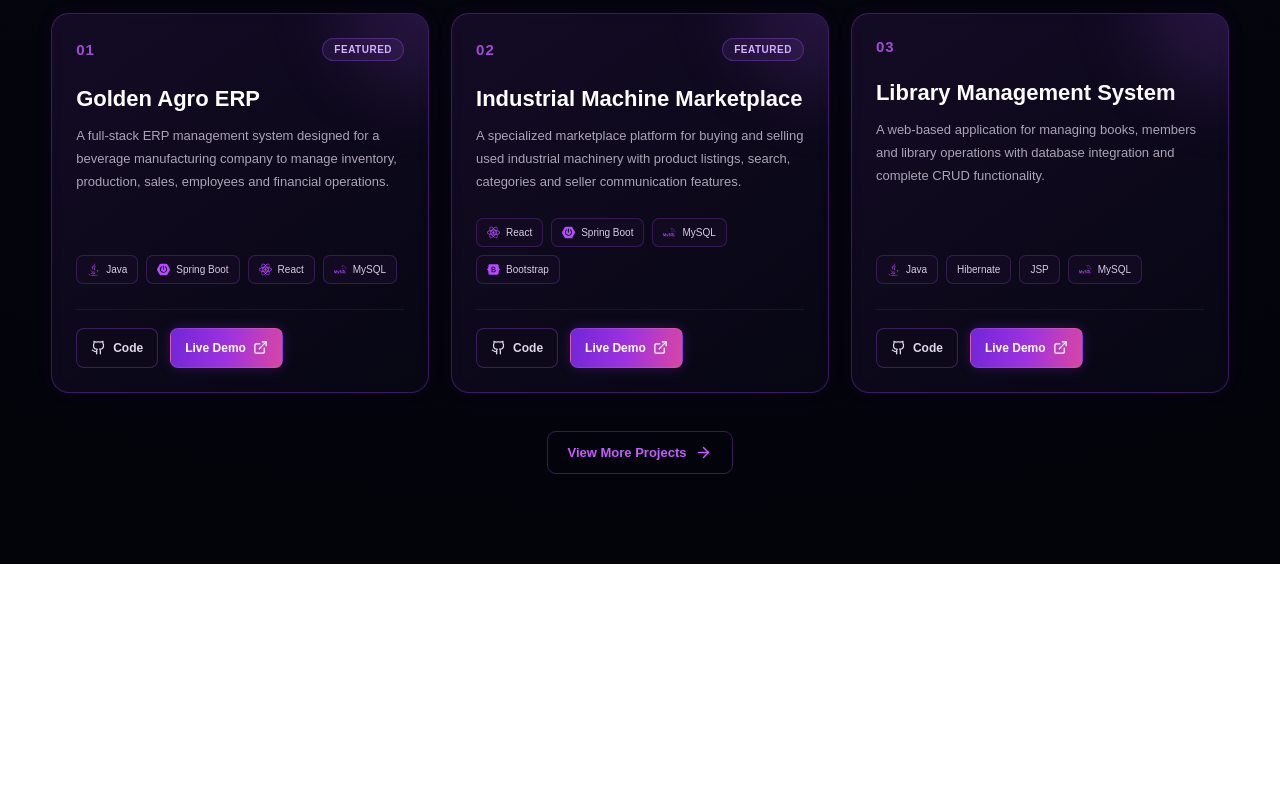
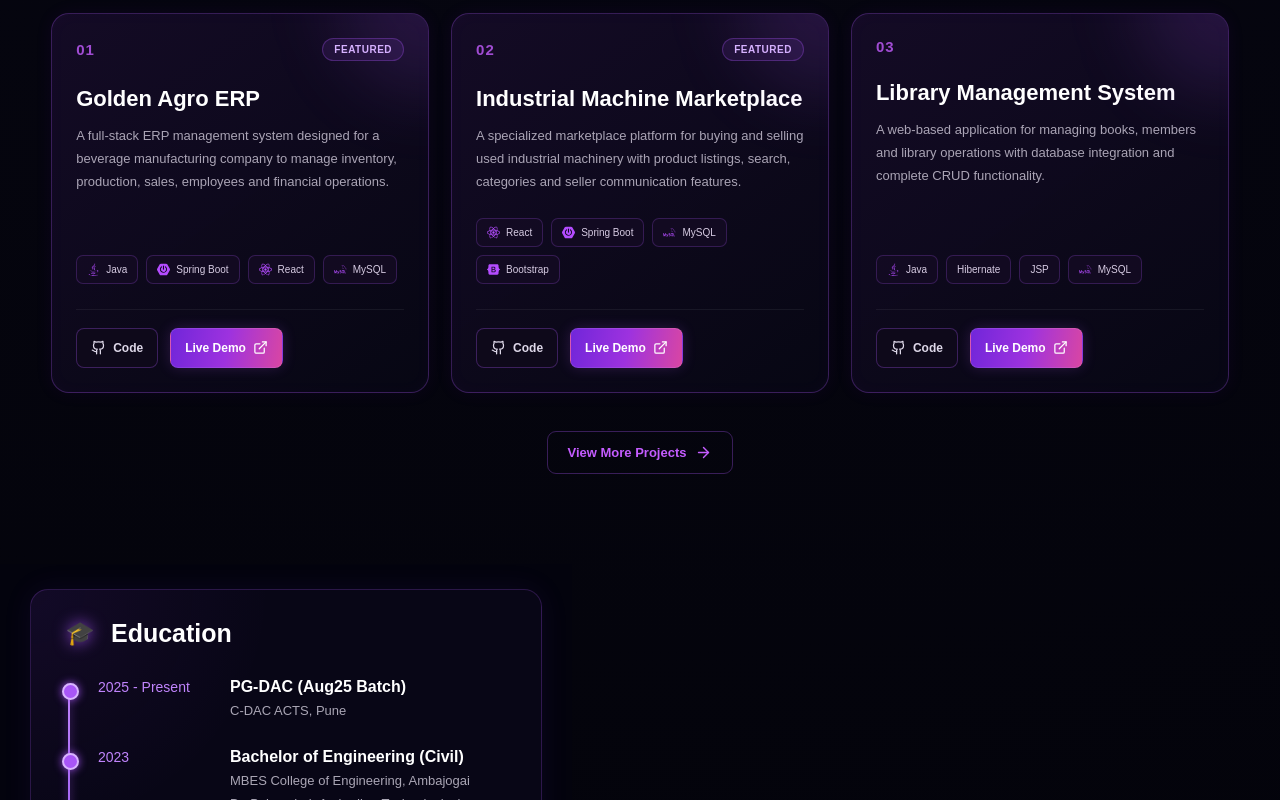
Before and after one commit to afridi1819/AfridiPortfolio, a React (Vite) app: page / in a window 1280 px wide. Shown: the part 2000-2800 px from the top of the page. Before the commit the page ends 2564 px from the top, so only its background shows below. Built offline with nearby package versions, Linux system fonts and the light colour scheme.

Commit message:
Add responsive education timeline section

```diff
--- a/src/App.jsx
+++ b/src/App.jsx
@@ -3,6 +3,7 @@ import Hero from "./components/Hero/Hero"
 import About from './components/About/About';
 import Skills from "./components/Skills/Skills";
 import Projects from "./components/Projects/Projects";
+import Education from "./components/Education/Education";
 
 function App(){
 
@@ -14,6 +15,7 @@ function App(){
     <About />
     <Skills />
     <Projects />
+    <Education />
     </>
 
   );
--- /dev/null
+++ b/src/components/Education/Education.css
@@ -0,0 +1,277 @@
+.education-section {
+    width: 40%;
+    padding: 25px 30px;
+    background: #03030d;
+}
+
+.education-container {
+    max-width: 1200px;
+    margin: 0 auto;
+
+    padding: 25px 30px;
+
+    background:
+        radial-gradient(circle at top left,
+            rgba(147, 51, 234, 0.08),
+            transparent 35%),
+        rgba(10, 8, 25, 0.85);
+
+    border: 1px solid rgba(168, 85, 247, 0.22);
+    border-radius: 18px;
+
+    box-shadow:
+        0 0 30px rgba(124, 58, 237, 0.08);
+}
+
+
+/* =========================
+   HEADING
+========================= */
+
+.education-heading {
+    display: flex;
+    align-items: center;
+    gap: 12px;
+
+    margin-bottom: 25px;
+}
+
+.education-heading h2 {
+    margin: 0;
+
+    color: #ffffff;
+    font-size: 25px;
+    font-weight: 600;
+}
+
+.education-icon {
+    display: flex;
+    align-items: center;
+    justify-content: center;
+
+    width: 38px;
+    height: 38px;
+
+    font-size: 23px;
+
+    filter:
+        drop-shadow(0 0 8px rgba(168, 85, 247, 0.8));
+}
+
+
+/* =========================
+   TIMELINE
+========================= */
+
+.education-timeline {
+    position: relative;
+}
+
+
+/* vertical purple line */
+
+.education-timeline::before {
+    content: "";
+
+    position: absolute;
+
+    top: 8px;
+    bottom: 20px;
+    left: 7px;
+
+    width: 2px;
+
+    background: linear-gradient(to bottom,
+            #c084fc,
+            #7c3aed);
+
+    box-shadow:
+        0 0 8px rgba(168, 85, 247, 0.7);
+}
+
+
+/* =========================
+   EDUCATION ITEM
+========================= */
+
+.education-item {
+    position: relative;
+
+    display: grid;
+
+    grid-template-columns: 25px 120px 1fr;
+
+    column-gap: 12px;
+
+    margin-bottom: 25px;
+}
+
+.education-item:last-child {
+    margin-bottom: 0;
+}
+
+
+/* =========================
+   TIMELINE DOT
+========================= */
+
+.timeline-marker {
+    position: relative;
+}
+
+.timeline-dot {
+    position: absolute;
+
+    top: 5px;
+    left: 1px;
+
+    width: 13px;
+    height: 13px;
+
+    background: #a855f7;
+
+    border: 2px solid #d8b4fe;
+    border-radius: 50%;
+
+    box-shadow:
+        0 0 8px rgba(168, 85, 247, 0.9);
+}
+
+
+/* =========================
+   YEAR
+========================= */
+
+.education-year {
+    padding-top: 1px;
+
+    color: #c084fc;
+
+    font-size: 14px;
+    font-weight: 500;
+}
+
+
+/* =========================
+   EDUCATION DETAILS
+========================= */
+
+.education-details h3 {
+    margin: 0 0 5px;
+
+    color: #ffffff;
+
+    font-size: 16px;
+    font-weight: 600;
+}
+
+.education-details p {
+    margin: 3px 0;
+
+    color: #aaa6b5;
+
+    font-size: 13px;
+    line-height: 1.5;
+}
+
+
+/* =========================
+   HOVER EFFECT
+========================= */
+
+.education-item {
+    transition:
+        transform 0.3s ease,
+        opacity 0.3s ease;
+}
+
+.education-item:hover {
+    transform: translateX(5px);
+}
+
+.education-item:hover .timeline-dot {
+    background: #d8b4fe;
+
+    box-shadow:
+        0 0 15px rgba(192, 132, 252, 1);
+}
+
+.education-item:hover .education-details h3 {
+    color: #c084fc;
+}
+
+
+/* =========================
+   TABLET
+========================= */
+
+@media (max-width: 768px) {
+
+    .education-section {
+        padding: 20px;
+    }
+
+    .education-container {
+        padding: 22px 20px;
+    }
+
+    .education-item {
+        grid-template-columns: 25px 100px 1fr;
+        column-gap: 8px;
+    }
+
+    .education-heading h2 {
+        font-size: 23px;
+    }
+
+}
+
+
+/* =========================
+   MOBILE
+========================= */
+
+@media (max-width: 576px) {
+
+    .education-section {
+        padding: 15px;
+    }
+
+    .education-container {
+        padding: 20px 16px;
+    }
+
+    .education-heading {
+        margin-bottom: 22px;
+    }
+
+    .education-heading h2 {
+        font-size: 21px;
+    }
+
+    .education-item {
+        grid-template-columns: 24px 1fr;
+        row-gap: 5px;
+
+        margin-bottom: 25px;
+    }
+
+    .education-year {
+        grid-column: 2;
+
+        font-size: 13px;
+    }
+
+    .education-details {
+        grid-column: 2;
+    }
+
+    .education-details h3 {
+        font-size: 15px;
+    }
+
+    .education-details p {
+        font-size: 12px;
+    }
+
+}
--- /dev/null
+++ b/src/components/Education/Education.jsx
@@ -0,0 +1,79 @@
+import "./Education.css"
+
+function Education() {
+
+    const educationData = [
+        {
+            year: "2025 - Present",
+            degree: "PG-DAC (Aug25 Batch)",
+            institute: "C-DAC ACTS, Pune"
+        },
+        {
+            year: "2023",
+            degree: "Bachelor of Engineering (Civil)",
+            institute: "MBES College of Engineering, Ambajogai",
+            university: "Dr. Babasaheb Ambedkar Technological University, Lonere"
+        },
+        {
+            year: "2019",
+            degree: "Higher Secondary (Science)",
+            institute: "Shri Tripura Jr. Science College, Latur",
+            university: "Maharashtra State Board"
+        },
+        {
+            year: "2017",
+            degree: "Secondary School (SSC)",
+            institute: "Swami Vivekanand Vidyamandir, Kaij",
+            university: "Maharashtra State Board"
+        }
+    ]
+
+    return (
+        <section id="education" className="education-section">
+
+            <div className="education-container">
+
+                <div className="education-heading">
+                    <span className="education-icon">🎓</span>
+                    <h2>Education</h2>
+                </div>
+
+                <div className="education-timeline">
+
+                    {educationData.map((education, index) => (
+
+                        <div className="education-item" key={index}>
+
+                            <div className="timeline-marker">
+                                <span className="timeline-dot"></span>
+                            </div>
+
+                            <div className="education-year">
+                                {education.year}
+                            </div>
+
+                            <div className="education-details">
+
+                                <h3>{education.degree}</h3>
+
+                                <p>{education.institute}</p>
+
+                                {education.university && (
+                                    <p>{education.university}</p>
+                                )}
+
+                            </div>
+
+                        </div>
+
+                    ))}
+
+                </div>
+
+            </div>
+
+        </section>
+    )
+}
+
+export default Education
```
